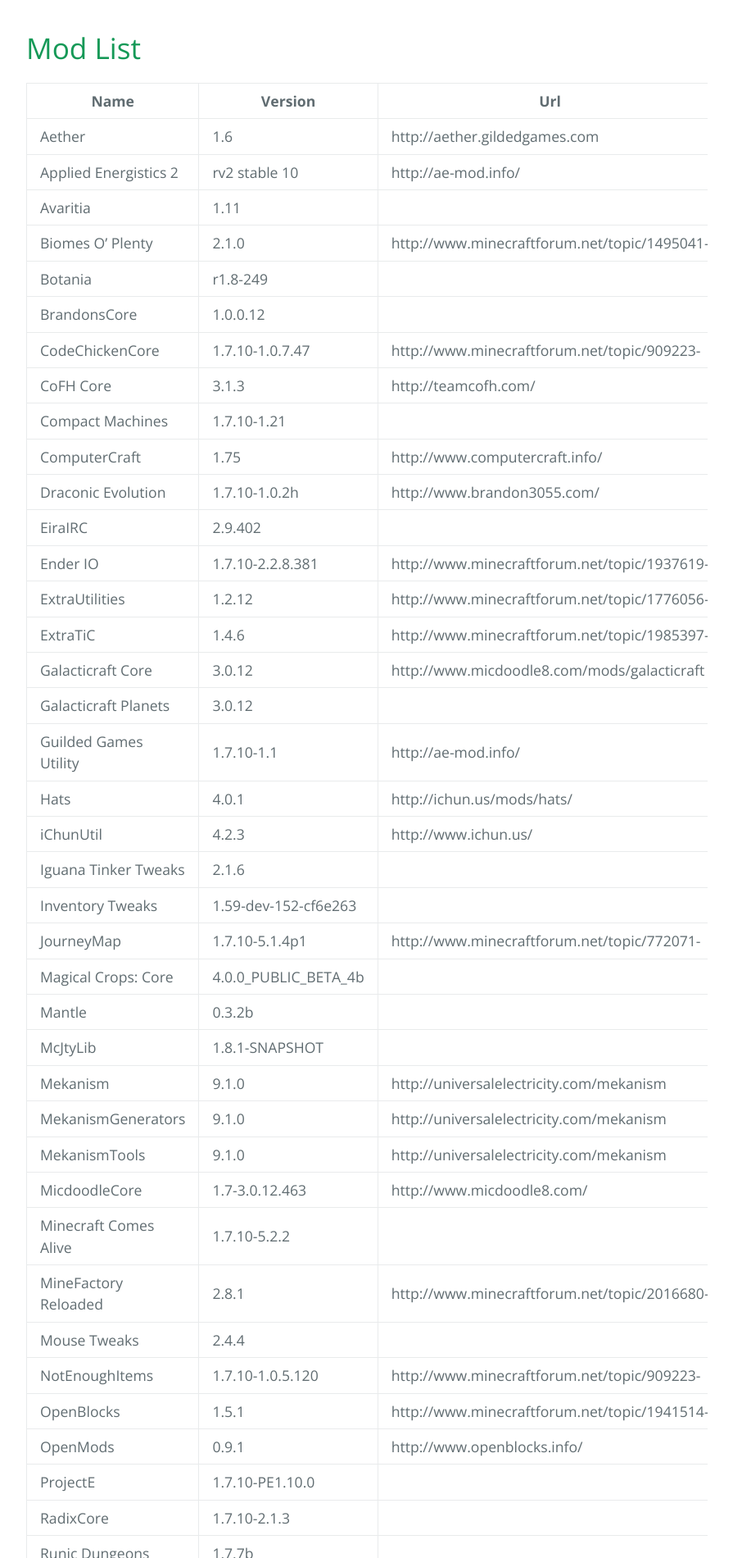
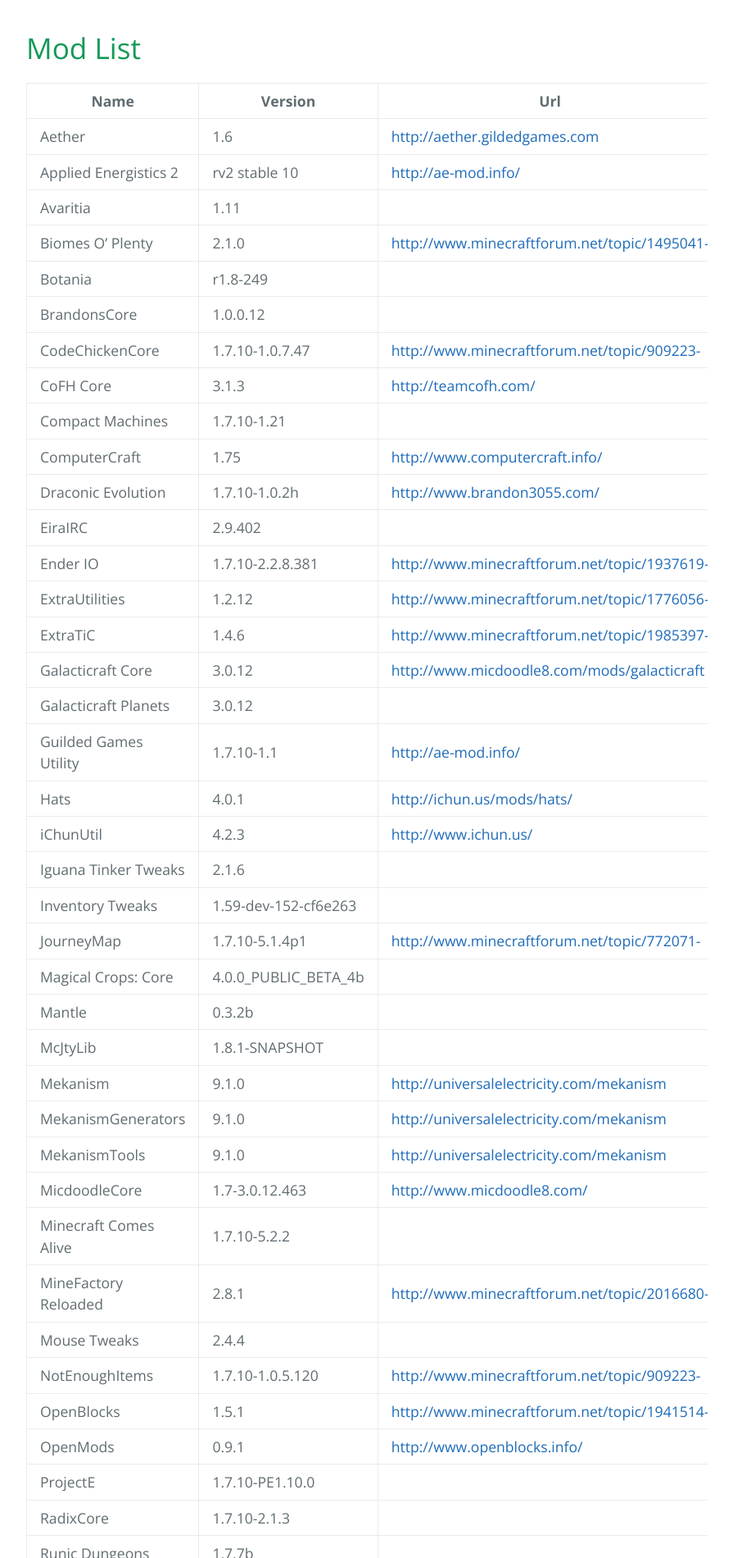
Before and after one commit to Chew/ChewPack, a Jekyll site: the page built from mods.md, in a window 1280 px wide. Shown: the part 336-2236 px from the top of the page at 82% size, without its empty margins (192-1087 px from the left). Built offline with Jekyll 4.4.1, drawn with Linux system fonts in a browser that asks for light colours; our own code applies the rules of GitHub Pages for plain Markdown files; the repository's description, which GitHub fills in, is left out.

Commit message:
hey let's go right on ahead and organize this

```diff
--- a/mods.md
+++ b/mods.md
@@ -1,50 +1,50 @@
 # Mod List
 
-Name | Version | Url
---|--|--
-Aether | 1.6	| http://aether.gildedgames.com
-Applied Energistics 2 | rv2 stable 10 | http://ae-mod.info/
-Avaritia | 1.11	|
-Biomes O' Plenty | 2.1.0 | http://www.minecraftforum.net/topic/1495041-
-Botania | r1.8-249 |
-BrandonsCore | 1.0.0.12	|
-CodeChickenCore | 1.7.10-1.0.7.47 |	http://www.minecraftforum.net/topic/909223-
-CoFH Core | 3.1.3 | http://teamcofh.com/
-Compact Machines | 1.7.10-1.21 |
-ComputerCraft | 1.75 | http://www.computercraft.info/
-Draconic Evolution | 1.7.10-1.0.2h | http://www.brandon3055.com/
-EiraIRC | 2.9.402	|
-Ender IO | 1.7.10-2.2.8.381 | http://www.minecraftforum.net/topic/1937619-
-ExtraUtilities | 1.2.12 | http://www.minecraftforum.net/topic/1776056-
-ExtraTiC | 1.4.6 | http://www.minecraftforum.net/topic/1985397-
-Galacticraft Core | 3.0.12 | http://www.micdoodle8.com/mods/galacticraft
-Galacticraft Planets | 3.0.12	|
-Guilded Games Utility | 1.7.10-1.1 | http://ae-mod.info/
-Hats | 4.0.1 | http://ichun.us/mods/hats/
-iChunUtil | 4.2.3 | http://www.ichun.us/
-Iguana Tinker Tweaks | 2.1.6 |
-Inventory Tweaks | 1.59-dev-152-cf6e263	|
-JourneyMap | 1.7.10-5.1.4p1 | http://www.minecraftforum.net/topic/772071-
-Magical Crops: Core | 4.0.0_PUBLIC_BETA_4b |
-Mantle | 0.3.2b	|
-McJtyLib | 1.8.1-SNAPSHOT |
-Mekanism | 9.1.0 | http://universalelectricity.com/mekanism
-MekanismGenerators | 9.1.0 | http://universalelectricity.com/mekanism
-MekanismTools | 9.1.0 | http://universalelectricity.com/mekanism
-MicdoodleCore | 1.7-3.0.12.463 | http://www.micdoodle8.com/
-Minecraft Comes Alive | 1.7.10-5.2.2 |
-MineFactory Reloaded | 2.8.1 | http://www.minecraftforum.net/topic/2016680-
-Mouse Tweaks | 2.4.4 |
-NotEnoughItems | 1.7.10-1.0.5.120 | 	http://www.minecraftforum.net/topic/909223-
-OpenBlocks | 1.5.1 | http://www.minecraftforum.net/topic/1941514-
-OpenMods | 0.9.1 | http://www.openblocks.info/
-ProjectE | 1.7.10-PE1.10.0 |
-RadixCore | 1.7.10-2.1.3 |
-Runic Dungeons | 1.7.7b	|
-Thaumcraft | 1.7.10-4.2.3.5 | http://www.minecraftforum.net/topic/838839-
-Thermal Expansion | 4.1.4 | http://thermalexpansion.wikispaces.com/
-Thermal Foundation | 1.2.5
-TiC Tooltips | 1.2.5 |
-Tinkers' Contruct | 1.8.8 | http://www.minecraftforum.net/topic/1659892-
-Waila | 1.5.10_1.7.10 | http://www.minecraftforum.net/topic/1846244-
-WAWLA | 1.3.1	|
+Name                  | Version              | Url
+--------------------- | -------------------- | ----------------------------------------------
+Aether                | 1.6                  | <http://aether.gildedgames.com>
+Applied Energistics 2 | rv2 stable 10        | <http://ae-mod.info/>
+Avaritia              | 1.11                 |
+Biomes O' Plenty      | 2.1.0                | <http://www.minecraftforum.net/topic/1495041->
+Botania               | r1.8-249             |
+BrandonsCore          | 1.0.0.12             |
+CodeChickenCore       | 1.7.10-1.0.7.47      | <http://www.minecraftforum.net/topic/909223->
+CoFH Core             | 3.1.3                | <http://teamcofh.com/>
+Compact Machines      | 1.7.10-1.21          |
+ComputerCraft         | 1.75                 | <http://www.computercraft.info/>
+Draconic Evolution    | 1.7.10-1.0.2h        | <http://www.brandon3055.com/>
+EiraIRC               | 2.9.402              |
+Ender IO              | 1.7.10-2.2.8.381     | <http://www.minecraftforum.net/topic/1937619->
+ExtraUtilities        | 1.2.12               | <http://www.minecraftforum.net/topic/1776056->
+ExtraTiC              | 1.4.6                | <http://www.minecraftforum.net/topic/1985397->
+Galacticraft Core     | 3.0.12               | <http://www.micdoodle8.com/mods/galacticraft>
+Galacticraft Planets  | 3.0.12               |
+Guilded Games Utility | 1.7.10-1.1           | <http://ae-mod.info/>
+Hats                  | 4.0.1                | <http://ichun.us/mods/hats/>
+iChunUtil             | 4.2.3                | <http://www.ichun.us/>
+Iguana Tinker Tweaks  | 2.1.6                |
+Inventory Tweaks      | 1.59-dev-152-cf6e263 |
+JourneyMap            | 1.7.10-5.1.4p1       | <http://www.minecraftforum.net/topic/772071->
+Magical Crops: Core   | 4.0.0_PUBLIC_BETA_4b |
+Mantle                | 0.3.2b               |
+McJtyLib              | 1.8.1-SNAPSHOT       |
+Mekanism              | 9.1.0                | <http://universalelectricity.com/mekanism>
+MekanismGenerators    | 9.1.0                | <http://universalelectricity.com/mekanism>
+MekanismTools         | 9.1.0                | <http://universalelectricity.com/mekanism>
+MicdoodleCore         | 1.7-3.0.12.463       | <http://www.micdoodle8.com/>
+Minecraft Comes Alive | 1.7.10-5.2.2         |
+MineFactory Reloaded  | 2.8.1                | <http://www.minecraftforum.net/topic/2016680->
+Mouse Tweaks          | 2.4.4                |
+NotEnoughItems        | 1.7.10-1.0.5.120     | <http://www.minecraftforum.net/topic/909223->
+OpenBlocks            | 1.5.1                | <http://www.minecraftforum.net/topic/1941514->
+OpenMods              | 0.9.1                | <http://www.openblocks.info/>
+ProjectE              | 1.7.10-PE1.10.0      |
+RadixCore             | 1.7.10-2.1.3         |
+Runic Dungeons        | 1.7.7b               |
+Thaumcraft            | 1.7.10-4.2.3.5       | <http://www.minecraftforum.net/topic/838839->
+Thermal Expansion     | 4.1.4                | <http://thermalexpansion.wikispaces.com/>
+Thermal Foundation    | 1.2.5
+TiC Tooltips          | 1.2.5                |
+Tinkers' Contruct     | 1.8.8                | <http://www.minecraftforum.net/topic/1659892->
+Waila                 | 1.5.10_1.7.10        | <http://www.minecraftforum.net/topic/1846244->
+WAWLA                 | 1.3.1                |
```
